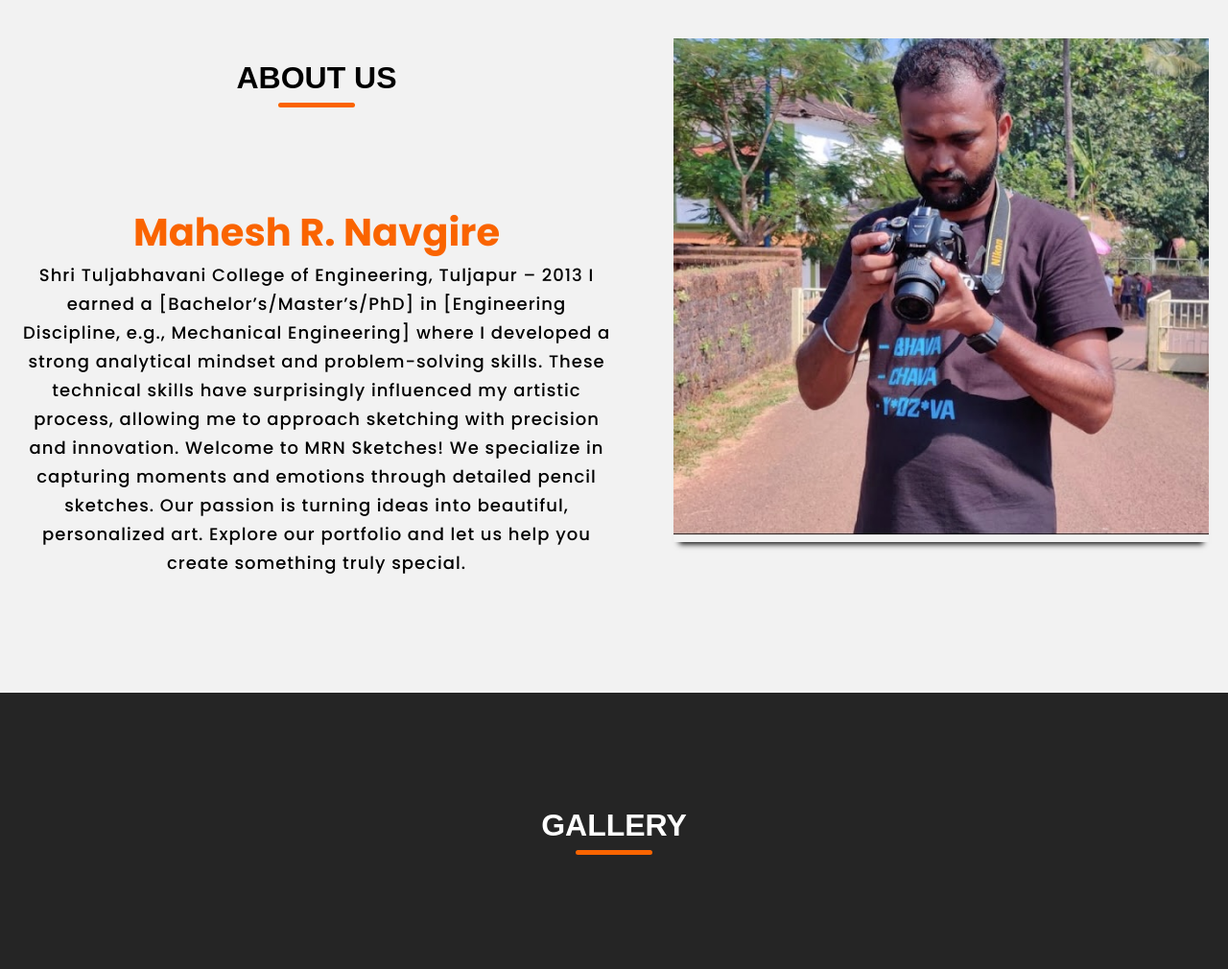
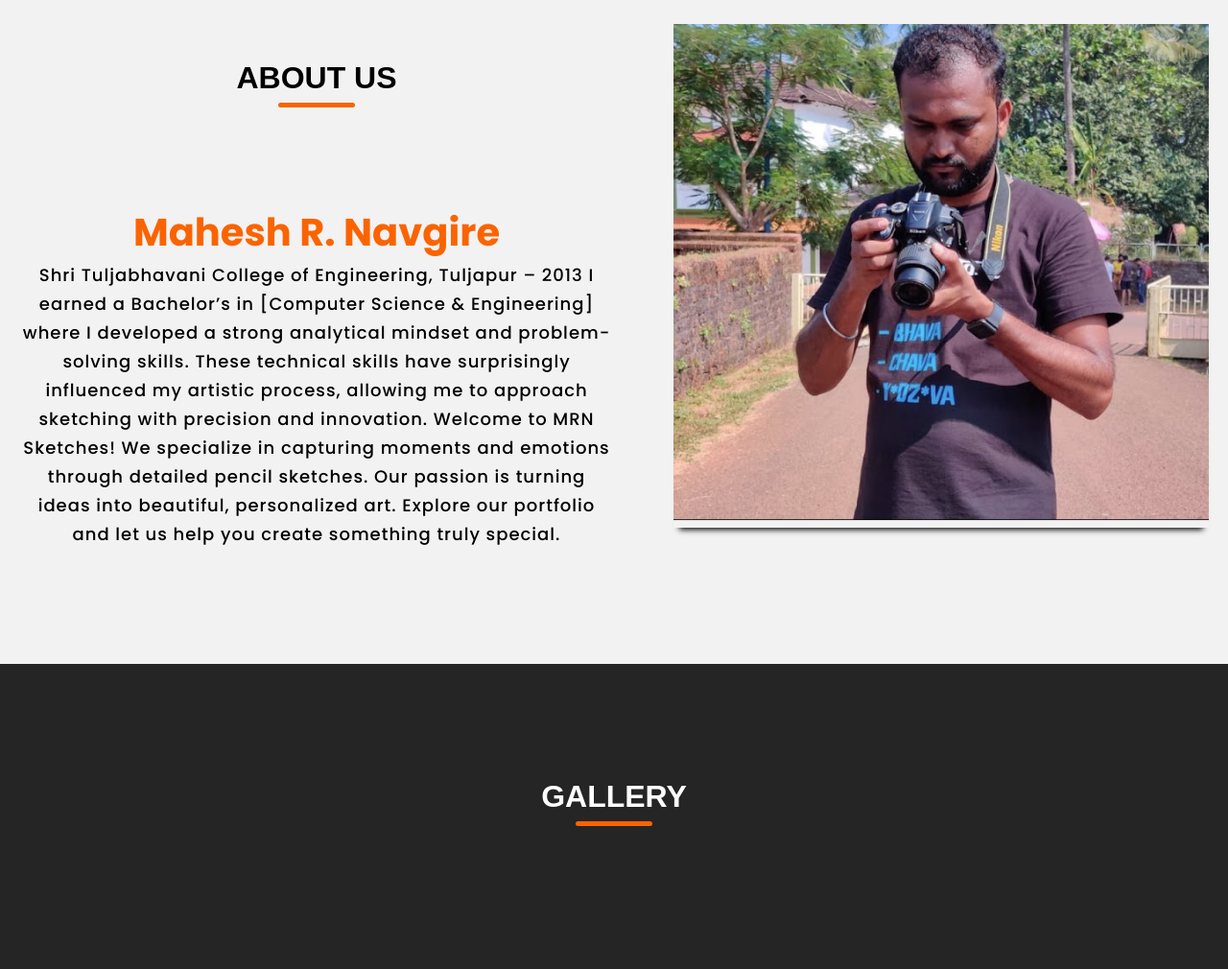
Before and after one commit to navgiremahesh/beautifulRose, a plain HTML site: page index.html in a window 1280 px wide. Shown: the part 857-1867 px from the top of the page at 96% size. Drawn offline with nearby package versions, Linux system fonts and the light colour scheme; grey boxes are pictures that could not be loaded.

Commit message:
Update index.html

```diff
--- a/index.html
+++ b/index.html
@@ -63,7 +63,7 @@
             <h4>Mahesh R. Navgire</h4>
             <p>
   Shri Tuljabhavani College of Engineering, Tuljapur – 2013
-I earned a [Bachelor’s/Master’s/PhD] in [Engineering Discipline, e.g., Mechanical Engineering] where I developed a strong analytical mindset and problem-solving skills. These technical skills have surprisingly influenced my artistic process, allowing me to approach sketching with precision and innovation.
+I earned a Bachelor’s in [Computer Science & Engineering] where I developed a strong analytical mindset and problem-solving skills. These technical skills have surprisingly influenced my artistic process, allowing me to approach sketching with precision and innovation.
               Welcome to MRN Sketches!
               We specialize in capturing moments and emotions through detailed pencil sketches.
               Our passion is turning ideas into beautiful, personalized art.
```
